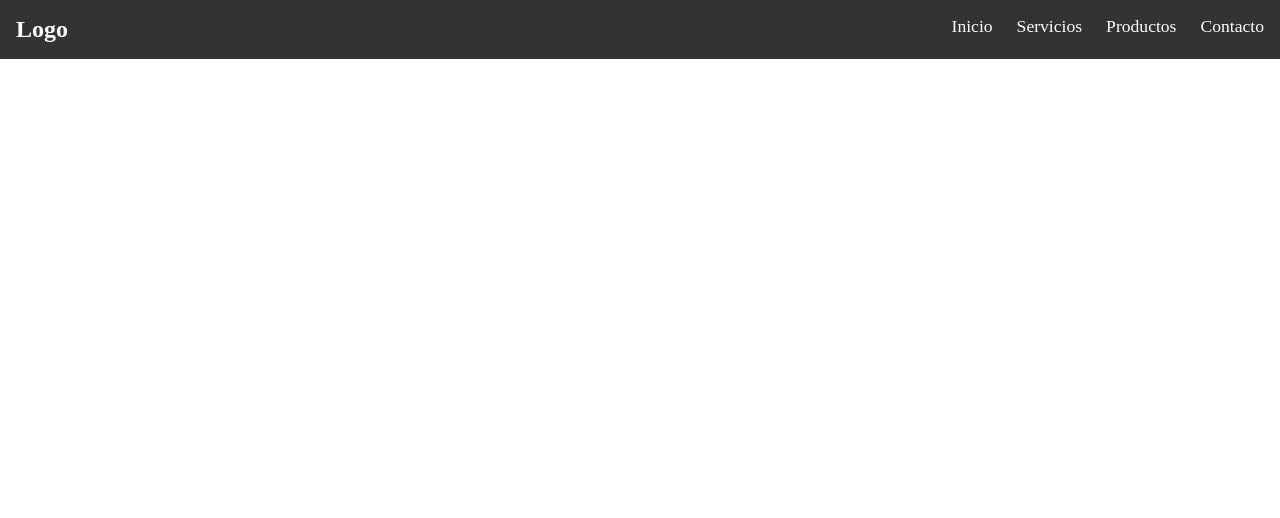
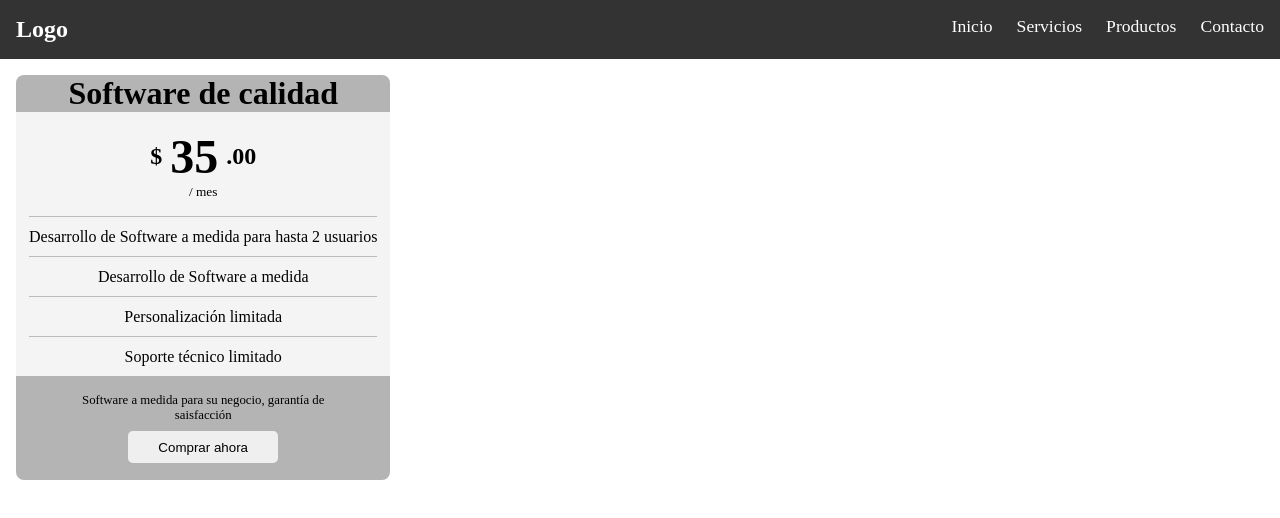
Before and after one commit to jewar21/frontend-base, a plain HTML site: page index.html in a window 1280 px wide. Drawn offline with Linux system fonts and the light colour scheme.

Commit message:
general: add en componente en la section de cards

```diff
--- a/index.html
+++ b/index.html
@@ -5,6 +5,7 @@
     <meta name="viewport" content="width=device-width, initial-scale=1.0" />
     <title>Ejemplo</title>
     <link rel="stylesheet" href="./styles/style.css" />
+    <link rel="stylesheet" href="./styles/styleCard.css" />
   </head>
   <body>
     <header>
@@ -30,6 +31,24 @@
     </header>
     <main>
       <!-- acá irán las secciones y/o articulos -->
+      <section>
+        <div class="card">
+          <h3>Software de calidad</h3>
+          <div class="price">
+            <strong>$ <span>35 </span> .00</strong><small>/ mes</small>
+          </div>
+          <div class="info">
+            <p>Desarrollo de Software a medida para hasta 2 usuarios</p>
+            <p>Desarrollo de Software a medida</p>
+            <p>Personalización limitada</p>
+            <p>Soporte técnico limitado</p>
+          </div>
+          <div class="footerCard">
+            <p>Software a medida para su negocio, garantía de saisfacción</p>
+            <button type="button">Comprar ahora</button>
+          </div>
+        </div>
+      </section>
     </main>
     <footer>
       <!-- Acá el pie de página -->
--- /dev/null
+++ b/styles/styleCard.css
@@ -0,0 +1,81 @@
+section {
+    margin: 1rem;
+}
+
+.card {
+  display: flex;
+  flex-direction: column;
+  align-items: center;
+  width: 30%;
+  background: #f4f4f4;
+  border-radius: 0.5rem;
+}
+
+.card > h3 {
+  display: flex;
+  justify-content: center;
+  align-items: center;
+  font-size: 2rem;
+  background: #b4b4b4;
+  width: 100%;
+  border-radius: 0.5rem 0.5rem 0 0;
+}
+
+.card > .price {
+  display: flex;
+  width: 100%;
+  height: 6.5rem;
+  flex-direction: column;
+  justify-content: center;
+  align-items: center;
+}
+
+.card > .price > strong {
+  display: flex;
+  align-items: center;
+  font-size: 1.5rem;
+}
+
+.card > .price > strong > span {
+  font-size: 3rem;
+  margin: 0 0.5rem 0 0.5rem;
+}
+
+.card > .info {
+  text-align: center;
+  font-size: 1rem;
+}
+
+.card > .info > p {
+  display: flex;
+  align-items: center;
+  justify-content: center;
+  width: 100%;
+  height: 2.5rem;
+  border-top: 1px solid #bdbbbb;
+}
+
+.card > .footerCard {
+  display: flex;
+  flex-direction: column;
+  justify-content: center;
+  align-items: center;
+  width: 100%;
+  height: 6.5rem;
+  text-align: center;
+  background: #b4b4b4;
+  border-radius: 0 0 0.5rem 0.5rem;
+}
+
+.card > .footerCard > p {
+  font-size: 0.8rem;
+  width: 80%;
+}
+.card > .footerCard > button {
+  width: 40%;
+  height: 2rem;
+  border-radius: 0.3rem;
+  border: none;
+  margin-top: 0.5rem;
+  cursor: pointer;
+}
```
